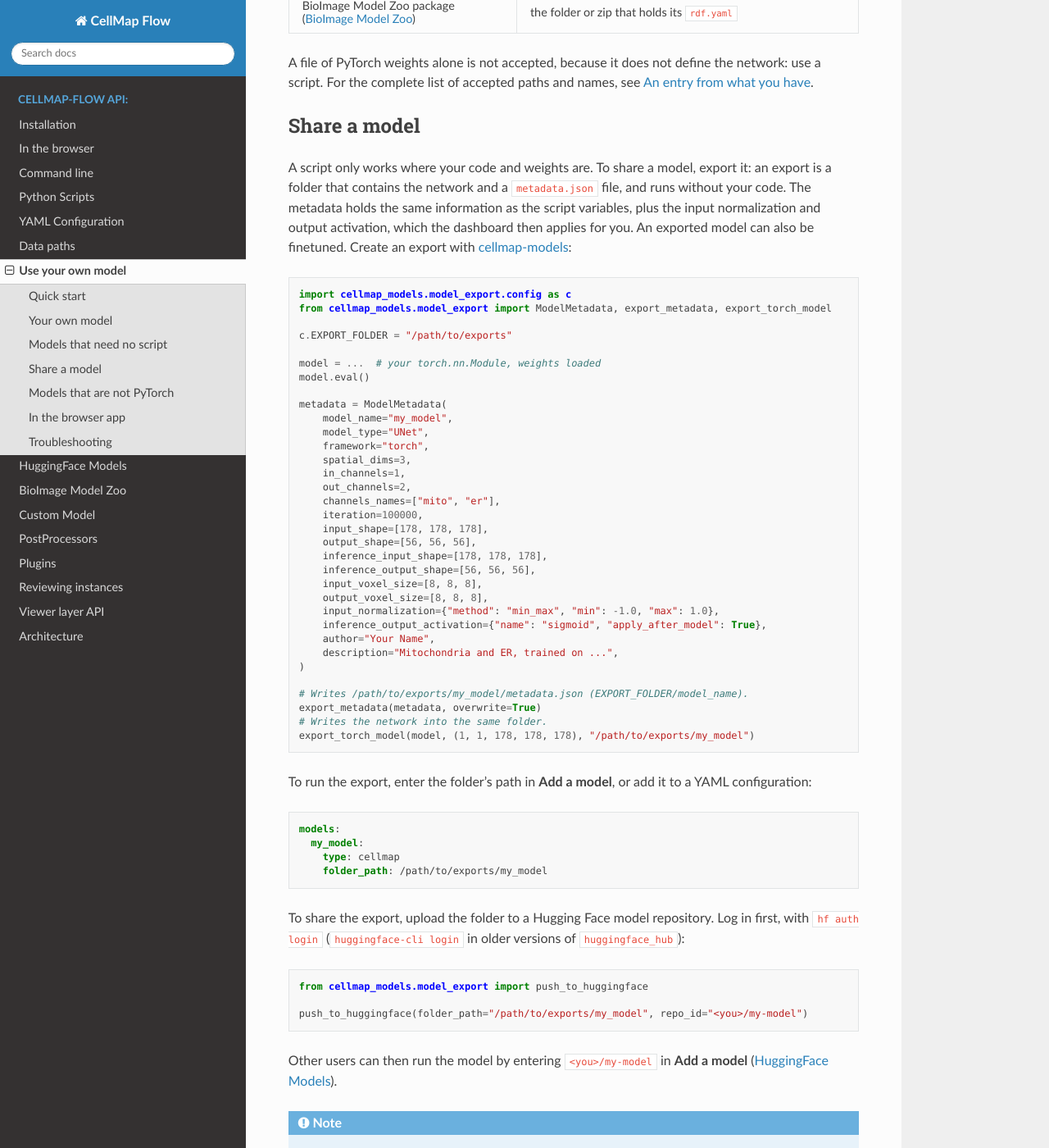
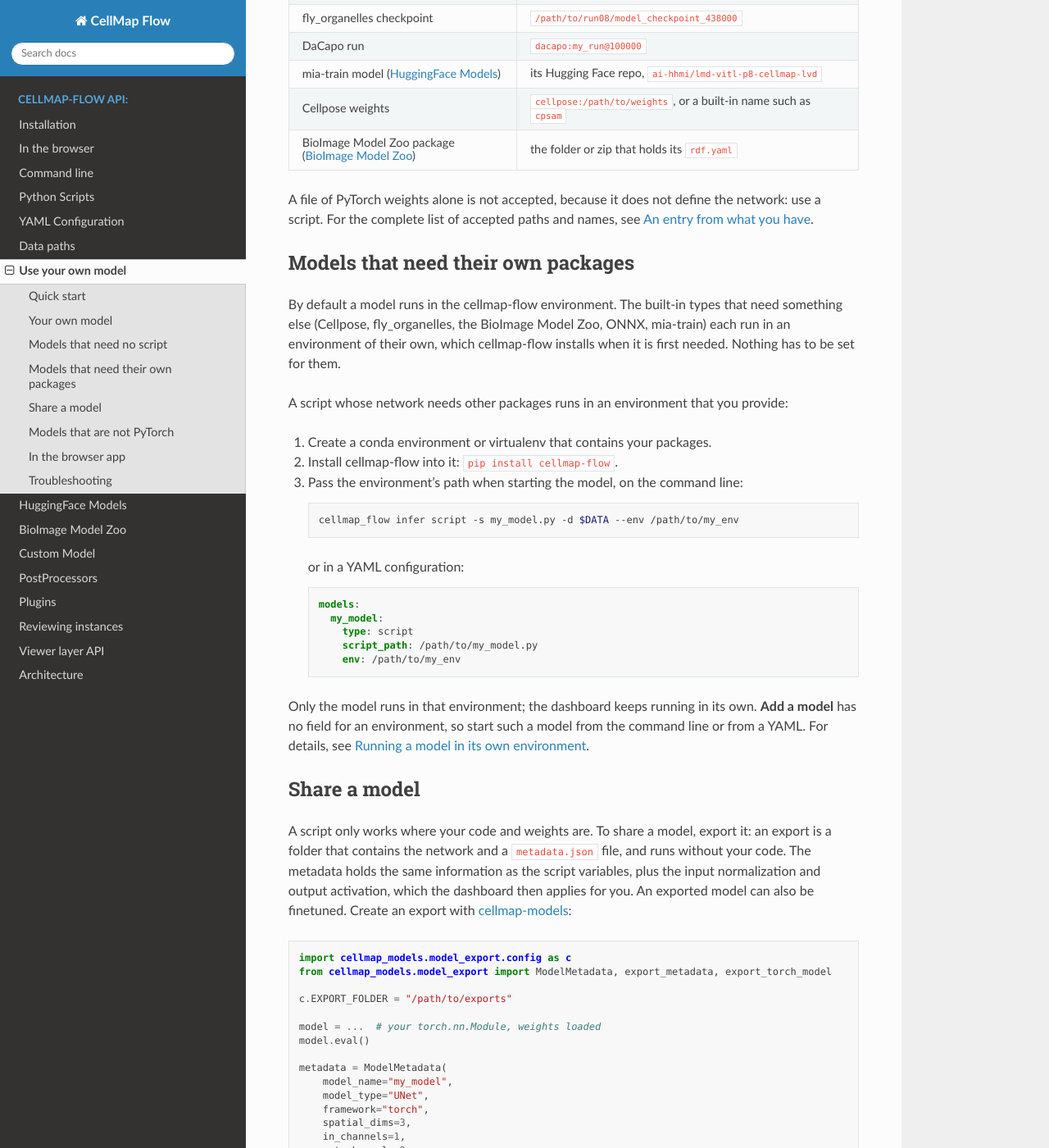
Before and after one commit to janelia-cellmap/cellmap-flow, a Sphinx documentation site: the page built from docs/source/own_model.rst, in a window 1280 px wide and 1400 px high, scrolled down 2691 px. Shown: the whole window at 82% size. Built offline with Sphinx 7.4.7 and the Read the Docs theme 3.1.0, drawn with Linux system fonts in a browser that asks for light colours; pages that are not in the unit, such as notebooks, are missing from menus; some of the changed text lies outside the part shown.

Commit message:
Own-model page: say where to start for each kind of model; a section on custom environments

```diff
--- a/docs/source/own_model.rst
+++ b/docs/source/own_model.rst
@@ -2,7 +2,18 @@ Use your own model
 ==================
 
 This page describes how to run a model that you trained yourself in
-cellmap-flow. For a PyTorch network, it takes one short Python file.
+cellmap-flow. Start from the section that matches your model:
+
+- **A PyTorch network with a weights file:** it takes one short Python
+  script. Follow `Quick start`_.
+- **An ONNX or TorchScript file, or a model from DaCapo, Cellpose,
+  fly_organelles, mia-train or the BioImage Model Zoo:** no script is needed.
+  Go to `Models that need no script`_.
+- **A model in another framework, such as TensorFlow:** see `Models that are
+  not PyTorch`_.
+
+If the model needs Python packages that cellmap-flow does not install, also
+read `Models that need their own packages`_.
 
 Quick start
 -----------
@@ -87,10 +98,8 @@ Then check the following:
   ``(1, output_channels, *output_size)``. The two sizes may be equal.
 - **Output activation.** If the network outputs logits, add a sigmoid in the
   script: ``model = torch.nn.Sequential(MyNetwork(), torch.nn.Sigmoid())``.
-- **Dependencies.** The script runs in the cellmap-flow environment. If the
-  model needs other packages, set ``env`` on the model entry to an
-  environment that contains both those packages and cellmap-flow
-  (:ref:`model-env`).
+- **Packages.** If the network needs packages that cellmap-flow does not
+  install, see `Models that need their own packages`_.
 - **Input normalization.** This is not part of the script. Once the model is
   running, select the scaling that the network was trained with (for
   example, to [0, 1] or [-1, 1]) on the dashboard's **Processing** tab.
@@ -132,6 +141,39 @@ that is needed, such as the voxel size, **Add a model** asks for it.
 A file of PyTorch weights alone is not accepted, because it does not define
 the network: use a script. For the complete list of accepted paths and
 names, see :ref:`resolving-models`.
+
+Models that need their own packages
+-----------------------------------
+
+By default a model runs in the cellmap-flow environment. The built-in types
+that need something else (Cellpose, fly_organelles, the BioImage Model Zoo,
+ONNX, mia-train) each run in an environment of their own, which cellmap-flow
+installs when it is first needed. Nothing has to be set for them.
+
+A script whose network needs other packages runs in an environment that you
+provide:
+
+1. Create a conda environment or virtualenv that contains your packages.
+2. Install cellmap-flow into it: ``pip install cellmap-flow``.
+3. Pass the environment's path when starting the model, on the command line:
+
+   .. code-block:: bash
+
+       cellmap_flow infer script -s my_model.py -d $DATA --env /path/to/my_env
+
+   or in a YAML configuration:
+
+   .. code-block:: yaml
+
+       models:
+         my_model:
+           type: script
+           script_path: /path/to/my_model.py
+           env: /path/to/my_env
+
+Only the model runs in that environment; the dashboard keeps running in its
+own. **Add a model** has no field for an environment, so start such a model
+from the command line or from a YAML. For details, see :ref:`model-env`.
 
 Share a model
 -------------
```
